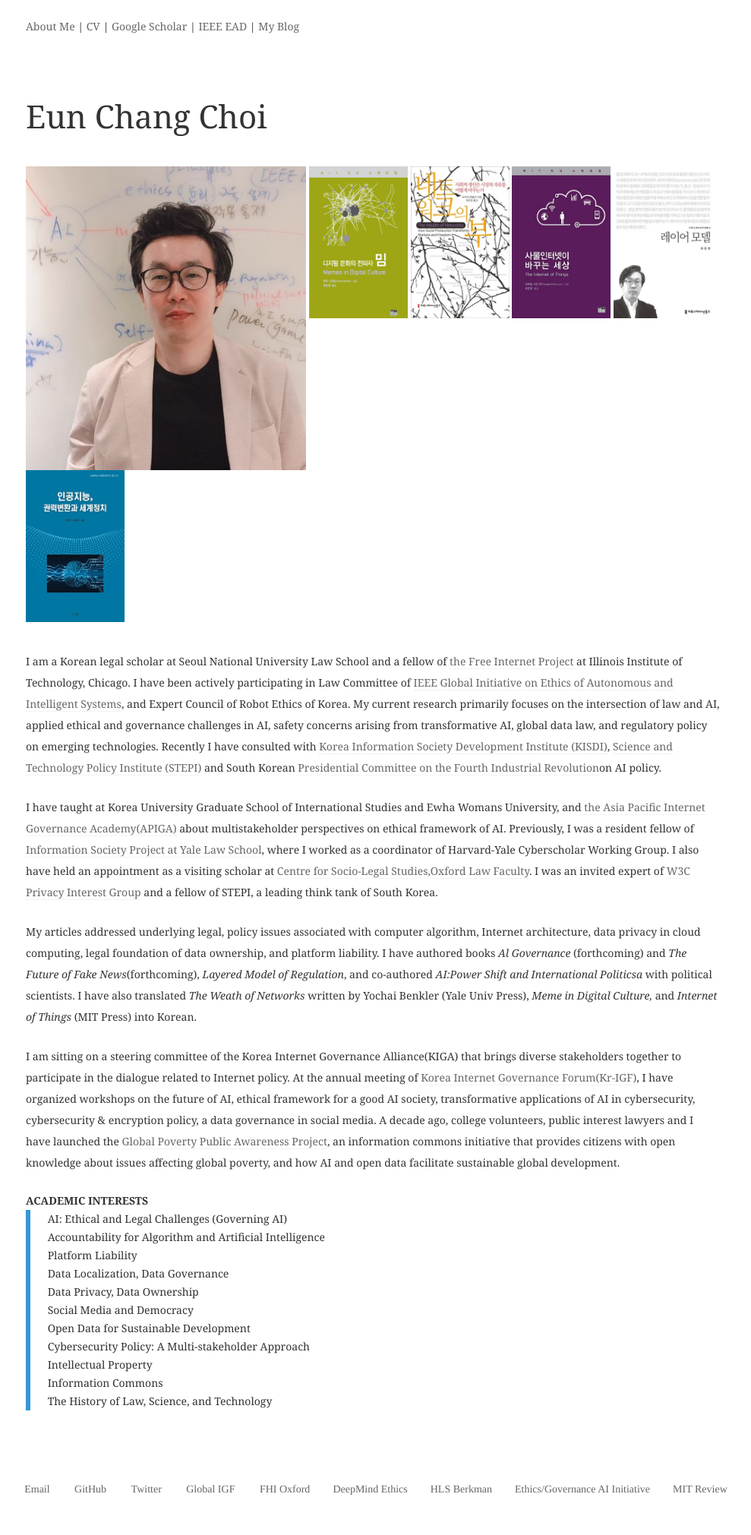
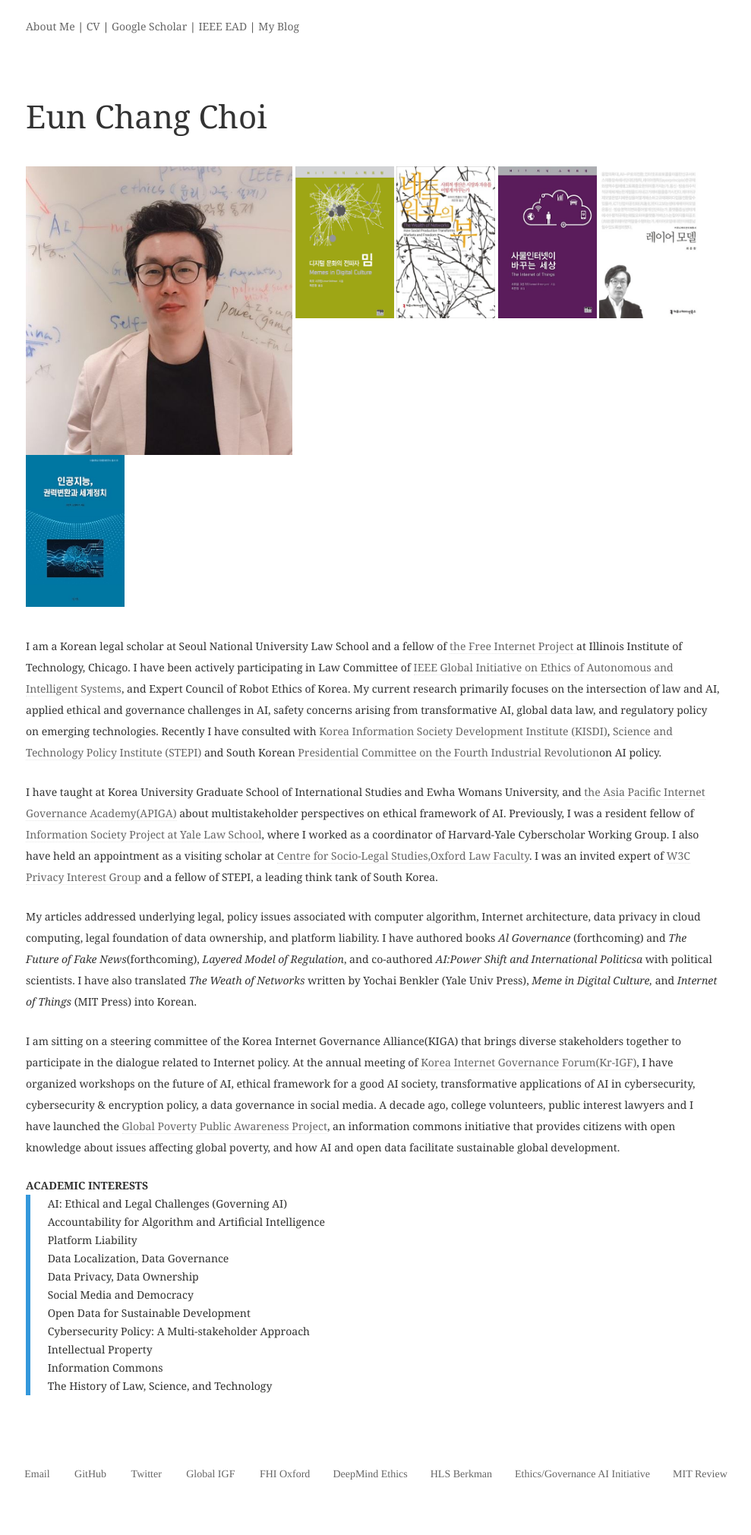
Before and after one commit to eunchangchoi/eunchangchoi.github.io, a Jekyll site: the page built from index.md, in a window 1280 px wide. Shown: the whole page at 76% size, without its empty margins (66-1055 px from the left). Built offline with Jekyll 4.4.1, drawn with Linux system fonts in a browser that asks for light colours.

Commit message:
Update index.md

```diff
--- a/index.md
+++ b/index.md
@@ -11,7 +11,7 @@
 </div><!-- /.tiles -->
 <div style="width:96%">
 <div>
-<img style="height:400px" src="images/profile.jpg">
+<img style="height:380px" src="images/profile.jpg">
  <a href="https://mitpress.mit.edu/books/memes-digital-culture"><img style="vertical-align:top;height:200px;width:130px;" src="images/book1.png"></a>
  <a href="http://www.benkler.org/Benkler_Wealth_Of_Networks.pdf"><img style="vertical-align:top;height:200px;width:130px;" src="images/book2.jpg"></a>
  <a href="http://www.kyobobook.co.kr/product/detailViewKor.laf?ejkGb=KOR&mallGb=KOR&barcode=9788946062726&orderClick=LAH&Kc="><img style="vertical-align:top;height:200px;width:130px;" src="images/book3.jpg"></a>
```
